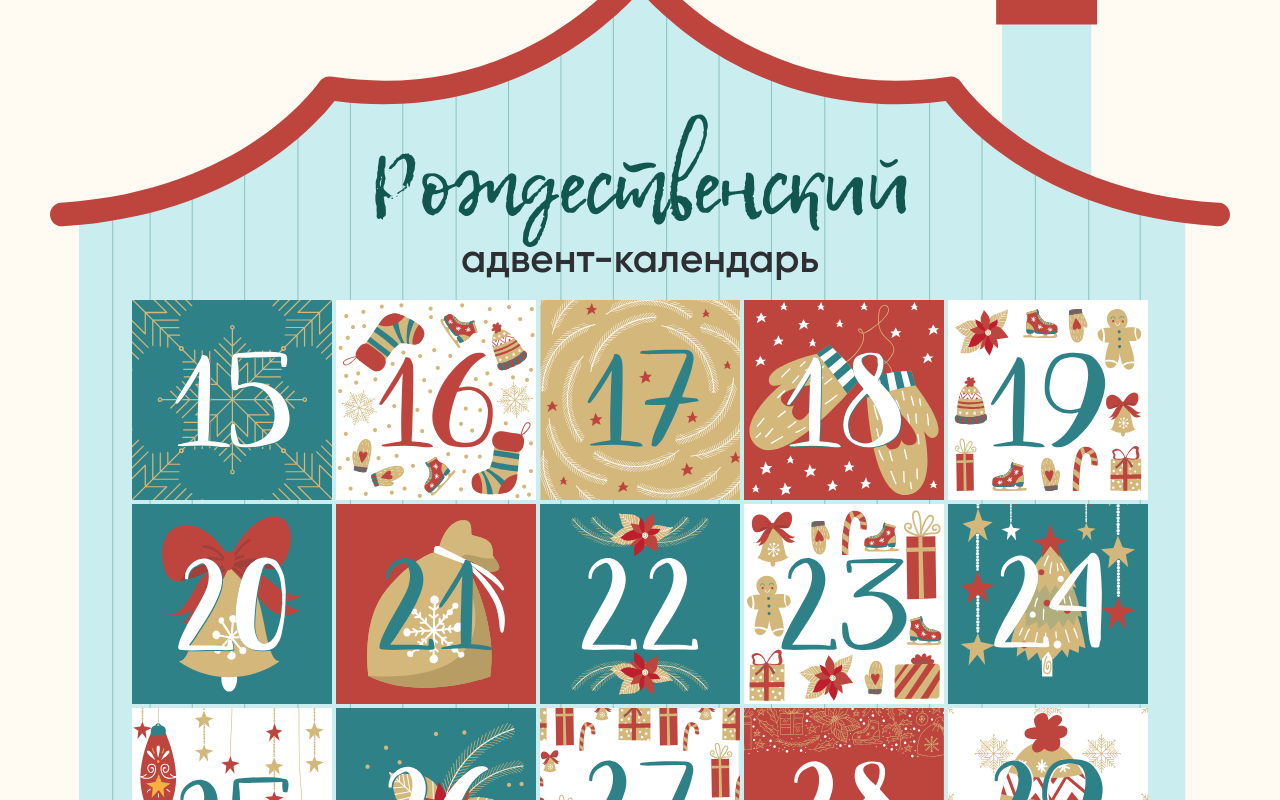
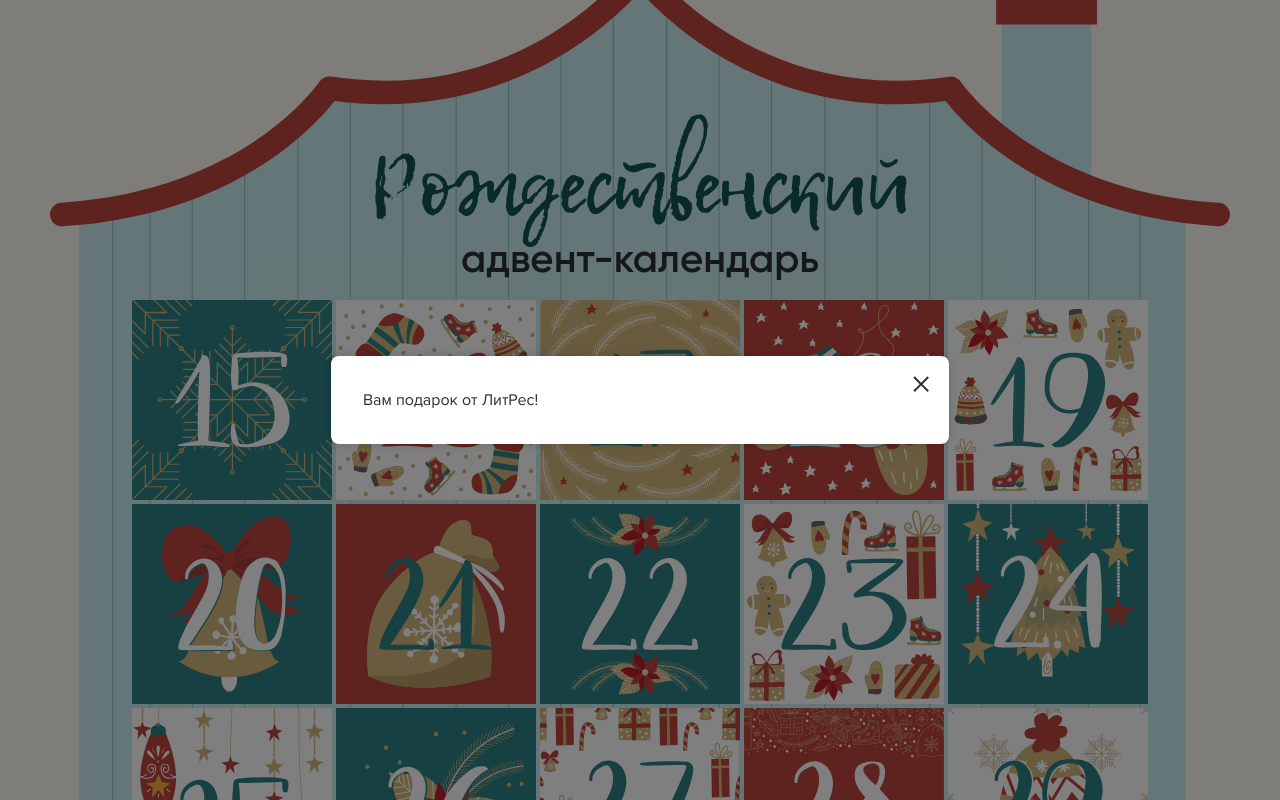
Before and after one commit to anti-pode/volunteers-birthday, a Vue app: page / in a window 1280 px wide. Both pictures are taken after a click on the element 232 px from the left and 1033 px from the top of the page. Shown: the part 633-1433 px from the top of the page. Built offline with nearby package versions, Linux system fonts and the light colour scheme.

Commit message:
feat: add base modal

```diff
--- a/src/api/items.ts
+++ b/src/api/items.ts
@@ -1,7 +1,7 @@
-import type { IItems } from "@/api/items.types";
+import type { IItem } from "@/api/items.types";
 import { PopupTypes } from "@/api/items.types";
 
-const items: IItems[] = [
+const items: IItem[] = [
   {
     id: 1,
     icon: "/src/assets/icons/calendar/15.svg",
--- a/src/api/items.types.ts
+++ b/src/api/items.types.ts
@@ -3,7 +3,7 @@ export const enum PopupTypes {
   Story,
 }
 
-interface IPopup {
+export interface IPopup {
   id: number;
 }
 
@@ -24,7 +24,7 @@ interface IStoryPopup extends IPopup {
   aboutLink: string;
 }
 
-export interface IItems {
+export interface IItem {
   id: number;
   icon: string;
   isActive: boolean;
--- a/src/assets/styles/app.scss
+++ b/src/assets/styles/app.scss
@@ -7,4 +7,8 @@ body {
   background-color: $app-background;
   font-family: $font-main;
   color: $color-text;
+
+  &.overflow-hidden {
+    overflow: hidden;
+  }
 }
--- a/src/components/Calendar/AppCalendar.vue
+++ b/src/components/Calendar/AppCalendar.vue
@@ -1,17 +1,35 @@
 <script lang="ts">
-import { defineComponent } from "vue";
-import type { PropType } from "vue";
-import type { IItems } from "@/api/items.types";
+import { defineComponent, ref } from "vue";
+import type { PropType, Ref } from "vue";
+import type { IItem, IPopup } from "@/api/items.types";
+import AppBaseModal from "@/components/Modals/BaseModal.vue";
 
 export default defineComponent({
   name: "AppCalendar",
+  components: { AppBaseModal },
   props: {
     items: {
-      type: Array as PropType<IItems[]>,
+      type: Array as PropType<IItem[]>,
       required: true,
     },
   },
-  setup() {},
+  setup() {
+    const activeModal: Ref<IPopup | null> = ref(null);
+
+    const setActiveModal = (item: IPopup) => {
+      activeModal.value = item;
+    };
+
+    const clearActiveModal = () => {
+      activeModal.value = null;
+    };
+
+    return {
+      activeModal,
+      setActiveModal,
+      clearActiveModal,
+    };
+  },
 });
 </script>
 
@@ -28,11 +46,18 @@ export default defineComponent({
           v-for="item in items"
           :key="item.id"
           :class="['calendar-item', { active: item.isActive }]"
+          @click="setActiveModal(item.popup)"
         >
           <img :src="item.icon" alt="" />
         </div>
       </div>
     </div>
+
+    <teleport to="body"
+      ><AppBaseModal v-if="activeModal" @close="clearActiveModal">{{
+        activeModal.title
+      }}</AppBaseModal></teleport
+    >
 
     <div class="calendar__footer-image">
       <img src="/src/assets/icons/snow.svg" alt="" />
--- /dev/null
+++ b/src/components/Modals/BaseModal.vue
@@ -0,0 +1,79 @@
+<script lang="ts">
+import { defineComponent, onMounted, ref } from "vue";
+import type { Ref } from "vue";
+
+export default defineComponent({
+  name: "AppBaseModal",
+  emits: ["close"],
+  setup(_, ctx) {
+    const body: Ref<HTMLElement | null> = ref(null);
+
+    onMounted(() => {
+      body.value = document.body;
+      body.value?.classList.add("overflow-hidden");
+    });
+
+    const closePopup = () => {
+      ctx.emit("close");
+      body.value?.classList.remove("overflow-hidden");
+    };
+
+    return {
+      closePopup,
+    };
+  },
+});
+</script>
+
+<template>
+  <section class="popup-overlay" @click="closePopup">
+    <div class="popup" @click.stop>
+      <button class="popup__close" @click="closePopup">
+        <img src="src/assets/icons/close.svg" alt="" />
+      </button>
+
+      <div class="popup__content">
+        <slot></slot>
+      </div>
+    </div>
+  </section>
+</template>
+
+<style lang="scss" scoped>
+.popup-overlay {
+  position: fixed;
+  top: 0;
+  left: 0;
+  right: 0;
+  bottom: 0;
+  z-index: 99;
+  display: flex;
+  align-items: center;
+  justify-content: center;
+  background-color: rgba(#000, 0.5);
+}
+
+.popup {
+  position: relative;
+  width: 618px;
+  padding: 32px;
+  background-color: #fff;
+  box-shadow: 0 0 10px rgba(0, 0, 0, 0.16);
+  border-radius: 8px;
+
+  &__close {
+    position: absolute;
+    top: 16px;
+    right: 16px;
+    display: flex;
+    align-items: center;
+    justify-content: center;
+    width: 24px;
+    height: 24px;
+    padding: 0;
+    border: none;
+    background-color: transparent;
+    cursor: pointer;
+  }
+}
+</style>
```
Also changed, not shown: src/assets/icons/close.svg (added).
